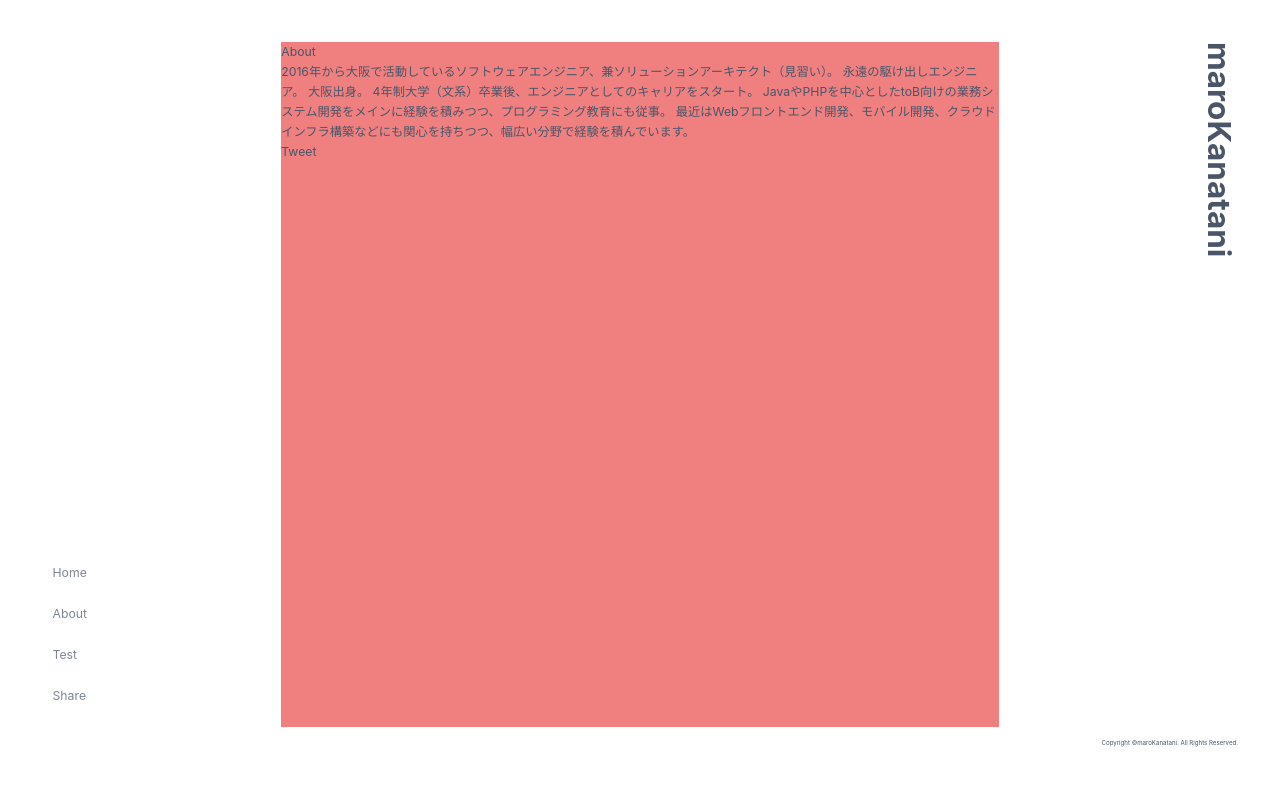
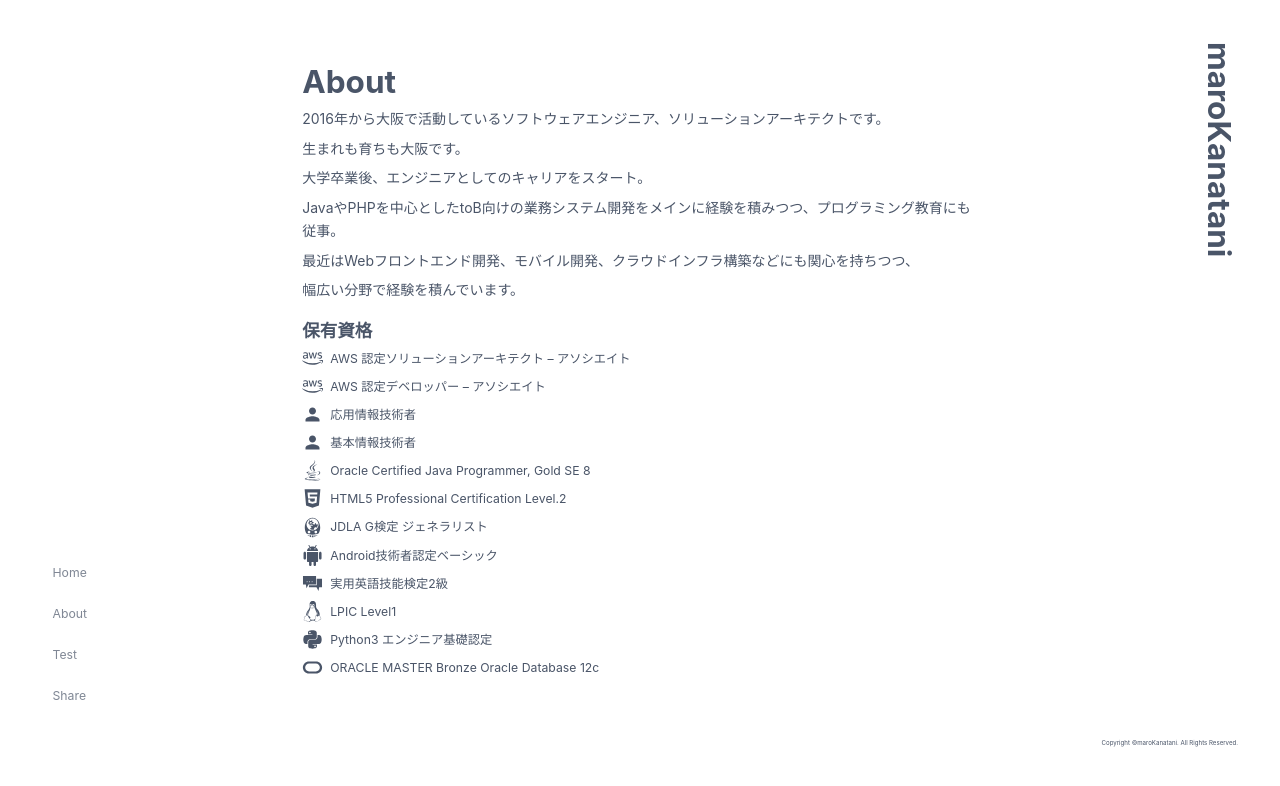
Before and after one commit to Kanatani28/kanatani28.github.io, a React (Create React App) app: page /about in a window 1280 px wide. Shown: the top 786 px of the page. Built offline with nearby package versions, Linux system fonts and the light colour scheme.

Commit message:
update about page

```diff
--- a/src/components/layout/Header.tsx
+++ b/src/components/layout/Header.tsx
@@ -4,7 +4,7 @@ import { motion } from "framer-motion";
 
 const Header = () => (
   <Box ml="auto" as="header" flex="1" style={{ writingMode: "vertical-rl" }}>
-    <Heading>
+    <Heading as="h1">
       <motion.div
         initial={{ y: "-50vh", opacity: 0 }}
         animate={{ y: 0, opacity: 1 }}
--- a/src/components/layout/index.tsx
+++ b/src/components/layout/index.tsx
@@ -1,5 +1,5 @@
 import React from "react";
-import { Box, Grid, GridItem, Heading } from "@chakra-ui/react";
+import { Grid, GridItem } from "@chakra-ui/react";
 import SideMenu from "./SideMenu";
 import { Route, Switch, useLocation } from "react-router-dom";
 import { AnimatePresence } from "framer-motion";
--- a/src/components/pages/About.tsx
+++ b/src/components/pages/About.tsx
@@ -1,10 +1,42 @@
 import React from "react";
 import { motion } from "framer-motion";
-import ShareButton from "../atoms/ShareButton";
+import { Box, Heading, List, ListIcon, ListItem } from "@chakra-ui/react";
+import { FaAws, FaJava, FaPython, FaLinux, FaHtml5 } from "react-icons/fa";
+import { GrOracle, GrAndroid } from "react-icons/gr";
+import { GiArtificialIntelligence, GiTalk } from "react-icons/gi";
+import { IconType } from "react-icons/lib";
+import { MdPerson } from "react-icons/md";
 
+type License = {
+  name: string;
+  icon: IconType;
+};
+
+const licenses: License[] = [
+  { name: "AWS 認定ソリューションアーキテクト – アソシエイト", icon: FaAws },
+  { name: "AWS 認定デベロッパー – アソシエイト", icon: FaAws },
+  { name: "応用情報技術者", icon: MdPerson },
+  { name: "基本情報技術者", icon: MdPerson },
+  { name: "Oracle Certified Java Programmer, Gold SE 8", icon: FaJava },
+  { name: "HTML5 Professional Certification Level.2", icon: FaHtml5 },
+  { name: "JDLA G検定 ジェネラリスト", icon: GiArtificialIntelligence },
+  { name: "Android技術者認定ベーシック", icon: GrAndroid },
+  { name: "実用英語技能検定2級", icon: GiTalk },
+  { name: "LPIC Level1", icon: FaLinux },
+  { name: "Python3 エンジニア基礎認定", icon: FaPython },
+  { name: "ORACLE MASTER Bronze Oracle Database 12c", icon: GrOracle },
+];
+
+const aboutParagraphs = [
+  "2016年から大阪で活動しているソフトウェアエンジニア、ソリューションアーキテクトです。",
+  "生まれも育ちも大阪です。",
+  "大学卒業後、エンジニアとしてのキャリアをスタート。",
+  "JavaやPHPを中心としたtoB向けの業務システム開発をメインに経験を積みつつ、プログラミング教育にも従事。",
+  "最近はWebフロントエンド開発、モバイル開発、クラウドインフラ構築などにも関心を持ちつつ、",
+  "幅広い分野で経験を積んでいます。",
+];
 const About = () => (
   <motion.div
-    // {...pagingAnimationProps}
     animate={{
       y: 0,
       opacity: 1,
@@ -20,17 +52,37 @@ const About = () => (
     transition={{
       duration: 1,
     }}
-    style={{ height: "100%", backgroundColor: "lightcoral" }}
+    style={{ height: "100%", padding: "1.5rem" }}
   >
-    <div>About</div>
-    <div>
-      2016年から大阪で活動しているソフトウェアエンジニア、兼ソリューションアーキテクト（見習い）。
-      永遠の駆け出しエンジニア。 大阪出身。
-      4年制大学（文系）卒業後、エンジニアとしてのキャリアをスタート。
-      JavaやPHPを中心としたtoB向けの業務システム開発をメインに経験を積みつつ、プログラミング教育にも従事。
-      最近はWebフロントエンド開発、モバイル開発、クラウドインフラ構築などにも関心を持ちつつ、幅広い分野で経験を積んでいます。
-    </div>
-    <ShareButton />
+    <Heading as="h2" size="xl" mb="2">
+      About
+    </Heading>
+    <p>
+      {aboutParagraphs.map((paragraph) => (
+        <Box fontSize="md" mt={2}>
+          {paragraph}
+        </Box>
+      ))}
+    </p>
+    <Box mt={5}>
+      <Heading as="h3" size="md" mb={2}>
+        保有資格
+      </Heading>
+      <List spacing={2}>
+        {licenses.map((license) => (
+          <ListItem flex="1">
+            <ListIcon
+              fontSize="1.5rem"
+              as={license.icon}
+              verticalAlign="middle"
+            />
+            <Box as="span" verticalAlign="middle">
+              {license.name}
+            </Box>
+          </ListItem>
+        ))}
+      </List>
+    </Box>
   </motion.div>
 );
 
--- a/src/components/pages/Home.tsx
+++ b/src/components/pages/Home.tsx
@@ -35,6 +35,7 @@ const Home = () => {
       }}
       exit={{
         y: "-100vh",
+        opacity: 0,
       }}
       transition={{
         duration: 1,
```
